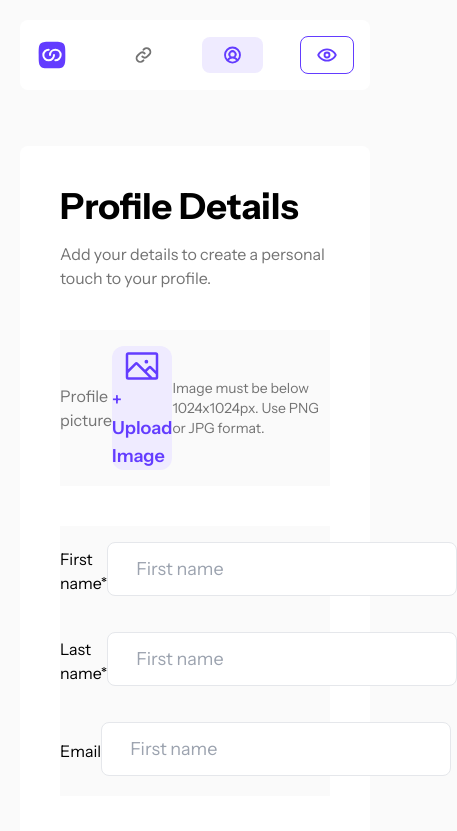
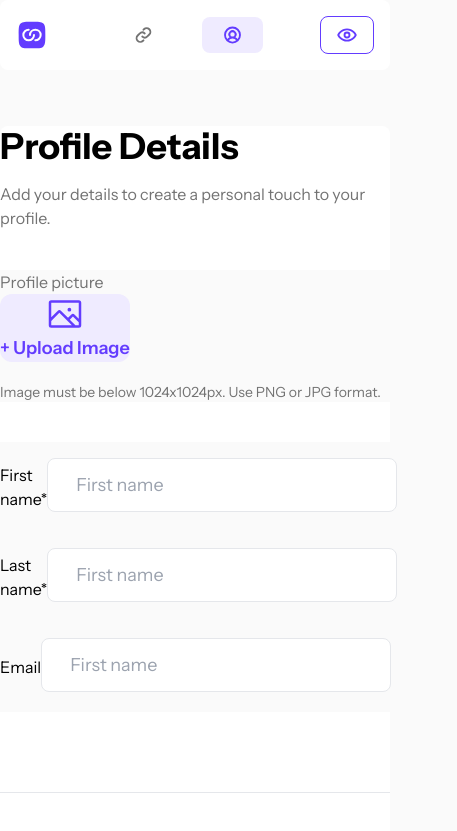
Before and after one commit to Guidotss/link-sharing, a Next.js app: page /profile in a window 390 px wide. Shown: the top 831 px of the page, 457 px wide, since content can reach past the window. Built offline with nearby package versions, Linux system fonts and the light colour scheme.

Commit message:
Ajustando responsive mobile ProfilePage

```diff
--- a/src/app/profile/page.tsx
+++ b/src/app/profile/page.tsx
@@ -7,7 +7,7 @@ import {
 
 function ProfilePage() {
   return (
-    <main className="bg-light_grey md:px-16 px-5 py-5">
+    <main className="bg-light_grey md:px-16 sm:px-5 sm:py-5">
       <Navbar />
       <section className="flex 2xl:gap-3 md:px-20 mt-14">
         <div className="bg-white flex-auto 2xl:h-[75vh] h-full w-full hidden md:flex items-center justify-center rounded-lg">
@@ -16,7 +16,7 @@ function ProfilePage() {
           </div>
           <MockupProfile />
         </div>
-        <div className="w-full bg-white min-h-[75vh] items-center justify-center rounded-lg p-10">
+        <div className="w-full bg-white min-h-[75vh] items-center justify-center rounded-lg sm:p-10">
           <UpdateProfileSection />
         </div>
       </section>
--- a/src/components/form/profile/UpdateUserInfo.tsx
+++ b/src/components/form/profile/UpdateUserInfo.tsx
@@ -2,7 +2,7 @@
 import { useForm } from "@/hooks";
 import { InputForm } from "../InputForm";
 
-export const UpdateUserInfo = () => {
+export const  UpdateUserInfo = () => {
   const {
     form: { firstName, lastName, email },
     handleSubmit,
--- a/src/components/ui/navbar/Navbar.tsx
+++ b/src/components/ui/navbar/Navbar.tsx
@@ -24,7 +24,10 @@ export const Navbar = () => {
           onMouseEnter={() => setIsHover(true)}
           onMouseLeave={() => setIsHover(false)}
         >
-          <Link href="/">
+          <Link href="/" className="flex gap-1 items-center">
+            <HeaderLinkIcon
+              fill={isHover || pathName == "/" ? "#633CFF" : undefined}
+            />
             <span
               className={`${
                 pathName == "/" ? "text-purple" : "text-grey"
@@ -32,9 +35,6 @@ export const Navbar = () => {
             >
               Links
             </span>
-              <HeaderLinkIcon
-                fill={isHover || pathName == "/" ? "#633CFF" : undefined}
-              />
           </Link>
         </div>
         <div
@@ -44,7 +44,10 @@ export const Navbar = () => {
           onMouseEnter={() => setIsHover(true)}
           onMouseLeave={() => setIsHover(false)}
         >
-          <Link href="/profile">
+          <Link href="/profile" className="flex items-center gap-1">
+            <ProfileHeaderIcon
+              fill={isHover || pathName == "/profile" ? "#633CFF" : undefined}
+            />
             <span
               className={`text-md ${
                 pathName == "/profile" ? "text-purple" : "text-grey"
@@ -52,9 +55,6 @@ export const Navbar = () => {
             >
               Profile Details
             </span>
-              <ProfileHeaderIcon
-                fill={isHover || pathName == "/profile" ? "#633CFF" : undefined}
-              />
           </Link>
         </div>
       </div>
--- a/src/components/ui/profile/UpdateProfileSection.tsx
+++ b/src/components/ui/profile/UpdateProfileSection.tsx
@@ -3,19 +3,19 @@ import { UpdateUserInfo } from "@/components/form/profile/UpdateUserInfo";
 
 export const UpdateProfileSection = () => {
   return (
-    <div className="flex flex-col  gap-10">
+    <div className="flex flex-col gap-10">
       <div className="flex flex-col gap-4">
         <h1 className="text-4xl font-bold">Profile Details</h1>
         <p className="text-grey text-md">
           Add your details to create a personal touch to your profile.
         </p>
       </div>
-      <div className="flex justify-between bg-light_grey py-4 items-center w-full cursor-pointer">
+      <div className="flex flex-col sm:flex-row sm:justify-between bg-light_grey sm:py-4  items-start sm:items-center w-full cursor-pointer">
         <h3 className="text-grey 2xl:px-10">Profile picture</h3>
         <div className="flex flex-col justify-center items-center">
           <UploadUserImage />
         </div>
-        <span className="text-sm 2xl:w-[240px] sm:w-[150px] text-grey">
+        <span className="text-sm 2xl:w-[240px] sm:w-[150px] text-grey mt-5 sm:mt-0">
           Image must be below 1024x1024px. Use PNG or JPG format.
         </span>
       </div>
```
